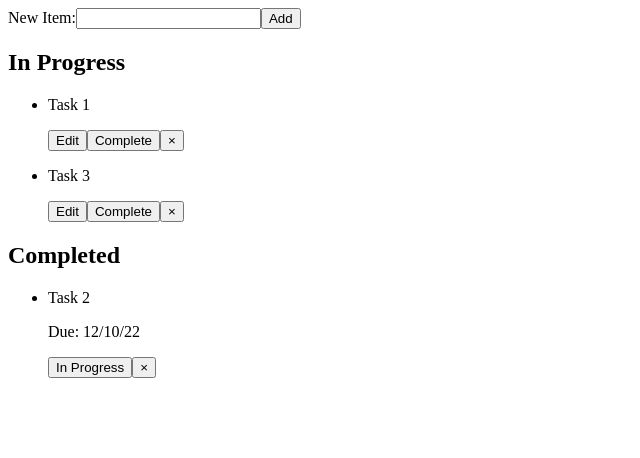
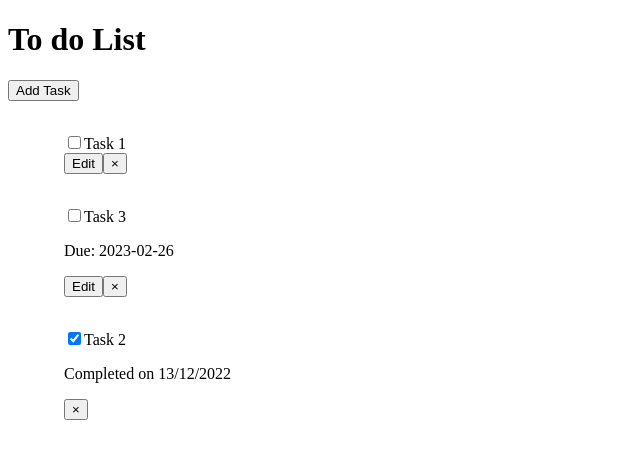
Before and after one commit to hughcaidev/to-do-list-react, a React (Vite) app: page / in a window 1280 px wide. Shown: the top 458 px of the page, without its empty margins (0-640 px from the left). Built offline with nearby package versions, Linux system fonts and the light colour scheme.

Commit message:
feat: add task features (#6)
* feat: add due date to task

* feat: add completion date to tasks

* feat: update add task form

* feat: organise to do list

```diff
--- a/src/App.jsx
+++ b/src/App.jsx
@@ -1,6 +1,5 @@
-import React from 'react'
+import React, { useState } from 'react'
 import TaskList from './components/ToDoList'
-import { useTaskList } from './context/TaskListContext'
 import AddTaskForm from './components/AddTaskForm'
 import EditTaskForm from './components/EditTaskForm'
 import { useEdittedTask } from './context/EditTaskContext'
@@ -9,26 +8,23 @@ import { useEdittedTask } from './context/EditTaskContext'
 // import "./styles.css"
 
 function App() {
-    const { items } = useTaskList()
     const { edittedTask, setEdittedTask } = useEdittedTask()
 
-    const activeTasks = items.filter((item) => !item.complete)
-    const completedTasks = items.filter((item) => item.complete)
+    const [isTaskFormVisible, setTaskFormVisibility] = useState(false)
 
     return (
         <div className="App">
+            <h1>To do List</h1>
             <div className="to-do-list">
-                <AddTaskForm />
-                <TaskList
-                    tasks={activeTasks}
-                    title="In Progress"
-                    emptyListMessage="Looks like there are no tasks left. Try adding one!"
-                />
-                <TaskList
-                    tasks={completedTasks}
-                    title="Completed"
-                    emptyListMessage="Try adding a task!"
-                />
+                {!isTaskFormVisible ? (
+                    <button onClick={() => setTaskFormVisibility(true)}>Add Task</button>
+                ) : (
+                    <div>
+                        <button onClick={() => setTaskFormVisibility(false)}>&times;</button>
+                        <AddTaskForm />
+                    </div>
+                )}
+                <TaskList emptyListMessage="Looks like there are no tasks left. Try adding one!" />
                 {edittedTask && (
                     <EditTaskForm currentEditTask={edittedTask} setEditTask={setEdittedTask} />
                 )}
--- a/src/components/AddTaskForm.jsx
+++ b/src/components/AddTaskForm.jsx
@@ -1,25 +1,35 @@
-import React, { useRef } from 'react'
+import React, { useState, useRef } from 'react'
 import { useTaskList } from '../context/TaskListContext'
 
 const generateKey = (pre) => `${pre}_${new Date().getTime()}`
 
 function AddTaskForm() {
     const { addTaskToList } = useTaskList()
+    const [taskErrorMessage, setTaskErrorMessage] = useState('')
 
     const inputRef = useRef('')
+    const dateCompleteRef = useRef('')
 
     function addTask(e) {
         e.preventDefault()
 
         const task = inputRef.current.value
+        const completionDate = dateCompleteRef.current.value
 
-        if (task === '') return
+        if (task === '') {
+            setTaskErrorMessage('This field is required')
+            return
+        }
 
-        const item = { key: generateKey(task), task, complete: false }
+        const item = { key: generateKey(task), task, complete: false, completionDate }
 
         addTaskToList(item)
 
         inputRef.current.value = ''
+    }
+
+    function clearDate() {
+        dateCompleteRef.current.value = ''
     }
 
     return (
@@ -28,6 +38,14 @@ function AddTaskForm() {
                 New Item:
                 <input type="text" ref={inputRef} id="new-task" />
             </label>
+            {taskErrorMessage && <p>{taskErrorMessage}</p>}
+            <label htmlFor="complete-date">
+                Due date:
+                <input type="date" ref={dateCompleteRef} id="complete-date" />
+                <button type="button" onClick={clearDate}>
+                    Reset date
+                </button>
+            </label>
             <button type="submit">Add</button>
         </form>
     )
--- a/src/components/EditTaskForm.jsx
+++ b/src/components/EditTaskForm.jsx
@@ -6,22 +6,30 @@ function EditTaskForm({ currentEditTask, setEditTask }) {
     const [errorMessage, setErrorMessage] = useState(null)
 
     const editItemRef = useRef()
+    const dateCompleteRef = useRef()
 
     useEffect(() => {
         if (!currentEditTask) {
             return
         }
-        const { task } = currentEditTask
+        const { task, completionDate } = currentEditTask
 
         editItemRef.current.value = task
+        dateCompleteRef.current.value = completionDate
     }, [currentEditTask])
 
     function updateItem(e) {
         e.preventDefault()
 
-        const updatedTask = editItemRef.current.value
+        const updatedTaskName = editItemRef.current.value
+        const updateCompletionDate = dateCompleteRef.current.value
 
-        if (updatedTask === '') {
+        const updatedTask = {
+            task: updatedTaskName,
+            completionDate: updateCompletionDate
+        }
+
+        if (updatedTaskName === '') {
             setErrorMessage('You need to enter an task')
             return
         }
@@ -41,6 +49,15 @@ function EditTaskForm({ currentEditTask, setEditTask }) {
                 Task: <input type="text" ref={editItemRef} id="edit-task" />
             </label>
             {errorMessage && <p>{errorMessage}</p>}
+            <label htmlFor="complete-date">
+                Due date:
+                <input
+                    type="date"
+                    ref={dateCompleteRef}
+                    id="complete-date"
+                    pattern="\d{2}-\d{2}-\d{4}"
+                />
+            </label>
             <button type="submit">Update</button>
         </form>
     )
--- a/src/components/ToDoItem.jsx
+++ b/src/components/ToDoItem.jsx
@@ -6,27 +6,30 @@ function ToDoItem({ item }) {
     const { removeItemFromList, toggleTaskCompleted } = useTaskList()
     const { setEdittedTask } = useEdittedTask()
 
-    const { key, task, complete } = item
+    const { key, task, complete, completionDate, dateCompleted } = item
+    const dateCompletedFormated = new Date(dateCompleted)
 
     return (
-        <li key={key} className="item">
+        <li key={key} className="item" style={{ listStyle: 'none', padding: '1rem' }}>
+            <label htmlFor={key}>
+                <input
+                    type="checkbox"
+                    id={key}
+                    checked={complete}
+                    onClick={() => toggleTaskCompleted(item)}
+                />
+                {task}
+            </label>
             <div className="item-content">
-                <p>{task}</p>
-                {complete && <p className="due-date">Due: 12/10/22</p>}
+                {completionDate && <p className="due-date">Due: {completionDate}</p>}
+                {dateCompleted && (
+                    <p>Completed on {dateCompletedFormated.toLocaleDateString('en-GB')}</p>
+                )}
             </div>
             <div className="item--button-container">
                 {!complete && (
                     <button type="button" onClick={() => setEdittedTask(item)}>
                         Edit
-                    </button>
-                )}
-                {!complete ? (
-                    <button type="button" onClick={() => toggleTaskCompleted(item)}>
-                        Complete
-                    </button>
-                ) : (
-                    <button type="button" onClick={() => toggleTaskCompleted(item)}>
-                        In Progress
                     </button>
                 )}
                 <button type="button" onClick={() => removeItemFromList(item)}>
--- a/src/components/ToDoList.jsx
+++ b/src/components/ToDoList.jsx
@@ -1,16 +1,23 @@
 import React from 'react'
+import { useTaskList } from '../context/TaskListContext'
 import ToDoItem from './ToDoItem'
 
-function TaskList({ tasks, title, emptyListMessage }) {
+function TaskList({ emptyListMessage }) {
+    const { items } = useTaskList()
+
+    const activeTasks = items.filter((item) => !item.complete)
+    const completedTasks = items.filter((item) => item.complete)
+
     return (
         <div>
-            <h2>{title}</h2>
             <ul className="list">
-                {tasks.length > 0 ? (
-                    tasks.map((item) => <ToDoItem item={item} />)
-                ) : (
-                    <p>{emptyListMessage}</p>
-                )}
+                {activeTasks.map((task) => (
+                    <ToDoItem item={task} />
+                ))}
+                {completedTasks.map((task) => (
+                    <ToDoItem item={task} />
+                ))}
+                {items.length === 0 && <p>{emptyListMessage}</p>}
             </ul>
         </div>
     )
--- a/src/context/TaskListContext.jsx
+++ b/src/context/TaskListContext.jsx
@@ -2,15 +2,11 @@ import React, { useState, useContext } from 'react'
 
 const initialToDoList = [
     { task: 'Task 1', key: 1, complete: false },
-    { task: 'Task 2', key: 2, complete: true },
-    { task: 'Task 3', key: 3, complete: false }
+    { task: 'Task 2', key: 2, complete: true, dateCompleted: Date('1677415007518') },
+    { task: 'Task 3', key: 3, complete: false, completionDate: '2023-02-26' }
 ]
 
 const TaskListContext = React.createContext({})
-
-export function useTaskList() {
-    return useContext(TaskListContext)
-}
 
 export function TaskListProvider({ children }) {
     const [items, setItems] = useState(initialToDoList)
@@ -26,7 +22,8 @@ export function TaskListProvider({ children }) {
     function updateTaskInList(currentTask, updatedTask) {
         const updateList = items.map((item) => {
             if (item === currentTask) {
-                return { ...item, task: updatedTask }
+                const { task, completionDate } = updatedTask
+                return { ...item, task, completionDate }
             }
 
             return item
@@ -38,7 +35,9 @@ export function TaskListProvider({ children }) {
     function toggleTaskCompleted(item) {
         const newList = items.map((i) => {
             if (i === item) {
-                const updateItem = { ...i, complete: !item.complete }
+                const dateCompleted = !item.complete ? Date.now() : null
+
+                const updateItem = { ...i, complete: !item.complete, dateCompleted }
                 return updateItem
             }
             return i
@@ -58,3 +57,7 @@ export function TaskListProvider({ children }) {
 
     return <TaskListContext.Provider value={foo}>{children}</TaskListContext.Provider>
 }
+
+export function useTaskList() {
+    return useContext(TaskListContext)
+}
```
